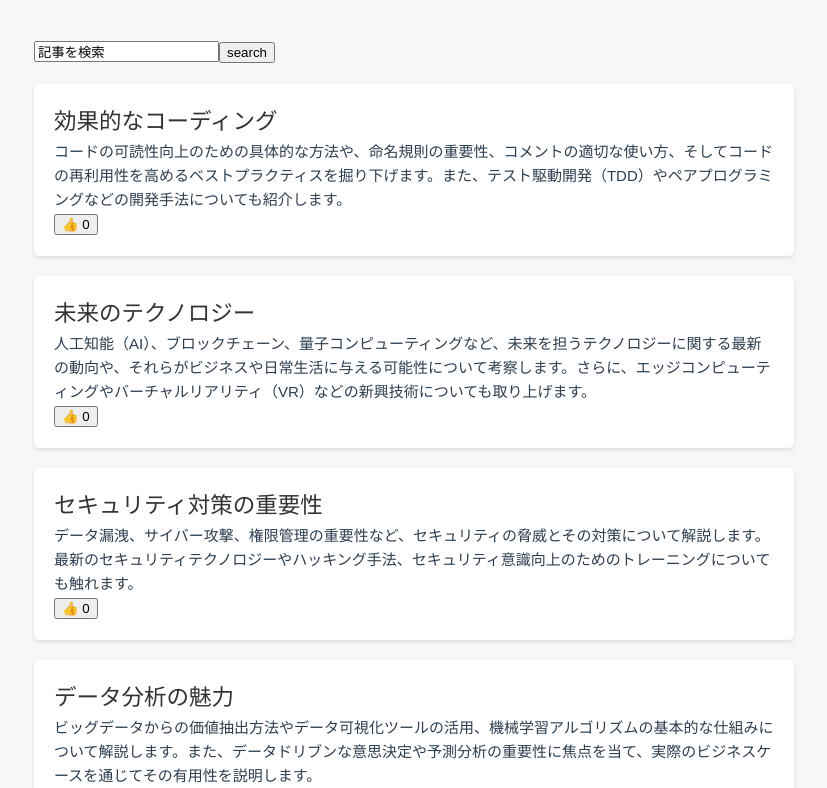
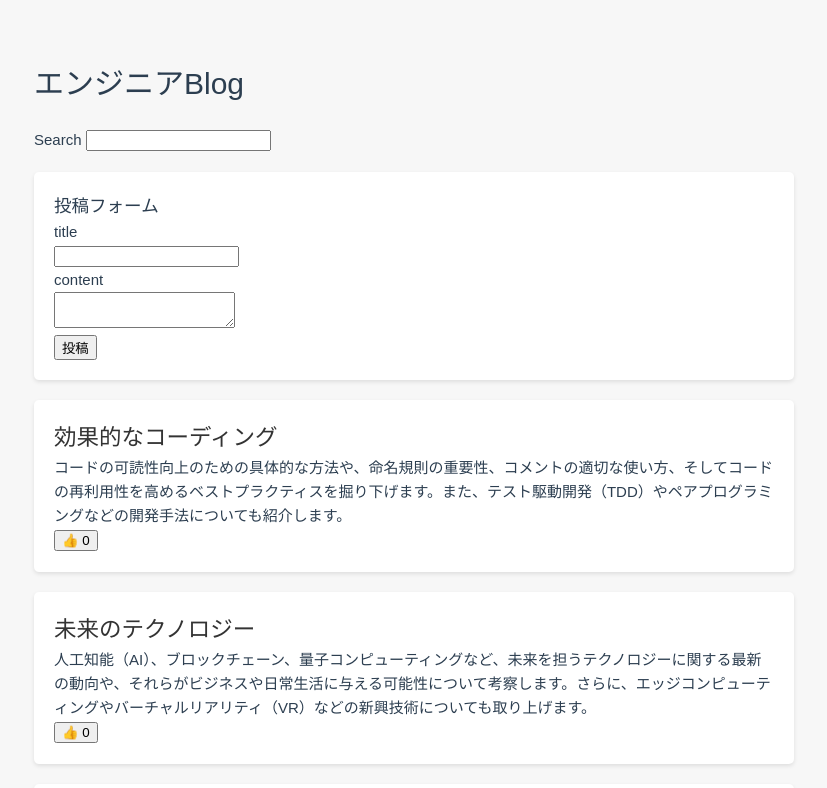
Before and after one commit to keisuke-suzuki-21/BlogApp, a Vue app: page / in a window 1280 px wide. Shown: the top 788 px of the page, without its empty margins (218-1045 px from the left). Built offline with nearby package versions, Linux system fonts and the light colour scheme.

Commit message:
投稿機能作成途中

```diff
--- a/src/App.vue
+++ b/src/App.vue
@@ -1,6 +1,7 @@
 <script setup>
 import { ref } from 'vue'
 import Article from "./article.vue"
+import Post from "./post.vue"
 
 // ブログ記事のシードデータ
 const articles = ref([
@@ -32,17 +33,73 @@ const articles = ref([
 ])
 
 // 検索に使うクエリー
-const searchQuery = ref("記事を検索")
+const searchQuery = ref("")
+
+// 記事投稿に使う空のオブジェクト
+let newTitle = ref("")
+let newContent = ref("")
+
+// 投稿ボタンを押された時にarticlesにデータを追加する処理
+function onPost(newTitle,newContent){
+  let newArticle = {
+    id: articles.length,
+    title: newTitle,
+    content: newContent,
+    nice: 0
+  }
+  return articles.push(newArticle)
+}
+
+// postコンポーネントから受け取ったデータをarticlesに追加する処理
+// function addArticle(title, content){
+//   console.log(title)
+//   let addArticle = {
+//     id: articles.length,
+//     title: title,
+//     content: content,
+//     nice: 0
+//   }
+//   articles.push(addArticle)
+// }
 
 </script>
 
 <template>
   <body class="body">
     <main class="main">
+      <h1 class="title">エンジニアBlog</h1>
       <div class="search">
-        <input v-model="searchQuery">
-        <button>search</button>
+        Search <input type="text" v-model="searchQuery">
       </div>
+
+      <div class="article">
+        <h3>投稿フォーム</h3>
+        <form>
+            <label>
+                title<br>
+                <input
+                type="text"
+                v-model="newTitle"
+                >
+            </label><br>
+            <label>
+                content<br>
+                <textarea
+                type="textarea"
+                v-model="newContent"
+            ></textarea>
+            </label><br>
+            <button @click="onPost(newTitle,newContent)">投稿</button>
+        </form>
+    </div>
+
+      <!-- <Post
+      v-model:title = "title"
+      v-model:content = "content"
+      @on-post="addArticle"
+      /> -->
+
+
       <Article
       :articles = "articles"
       :searchQuery = "searchQuery"
@@ -68,6 +125,10 @@ const searchQuery = ref("記事を検索")
   padding: 0 20px;
 }
 
+.title{
+  margin: 20px auto;
+}
+
 .search{
   margin-bottom: 20px;
 }
--- a/src/article.vue
+++ b/src/article.vue
@@ -1,15 +1,31 @@
 <script setup>
+import { computed } from 'vue';
+
 const props = defineProps({
     articles: Array,
     searchQuery: String
 })
 
+// リアルタイム検索機能のロジック
+const filerDate = computed(() => {
+    let articleData = props.articles
+    let searchKey = props.searchQuery
+    let filerDate =[]
+
+    for(let i in articleData){
+        let article = articleData[i]
+        if(article.title.indexOf(searchKey) !== -1){
+            filerDate.push(article)
+        }
+    }
+    return filerDate
+})
 
 
 </script>
 
 <template>
-    <div class="article" v-for="article in articles">
+    <div class="article" v-for="article in filerDate" :key="article.id">
         <h2>{{ article.title }}</h2>
         <p>{{ article.content }}</p>
         <button @click="article.nice++">👍 {{ article.nice }}</button>
--- /dev/null
+++ b/src/post.vue
@@ -0,0 +1,54 @@
+<script setup>
+
+const props = defineProps({
+    title: String,
+    content: String
+})
+
+defineEmits(['update:title', 'update:content'])
+
+
+
+</script>
+
+<template>
+    <div class="article">
+        <h3>投稿フォーム</h3>
+        <form>
+            <label>
+                title<br>
+                <input
+                type="text"
+                :value="title"
+                @input="updateValue('title', $event.target.value)"
+                >
+            </label><br>
+            <label>
+                content<br>
+                <textarea
+                type="textarea"
+                :value="content"
+                @input="updateValue('content', $event.target.value)"
+            ></textarea>
+            </label><br>
+            <button @click="$emit('onPost',title, content)">投稿</button>
+        </form>
+
+    </div>
+
+</template>
+
+<style>
+.article {
+  background-color: #fff;
+  padding: 20px;
+  margin-bottom: 20px;
+  border-radius: 5px;
+  box-shadow: 0 2px 4px rgba(0, 0, 0, 0.1);
+}
+
+.article h2 {
+  color: #333;
+}
+
+</style>
```
